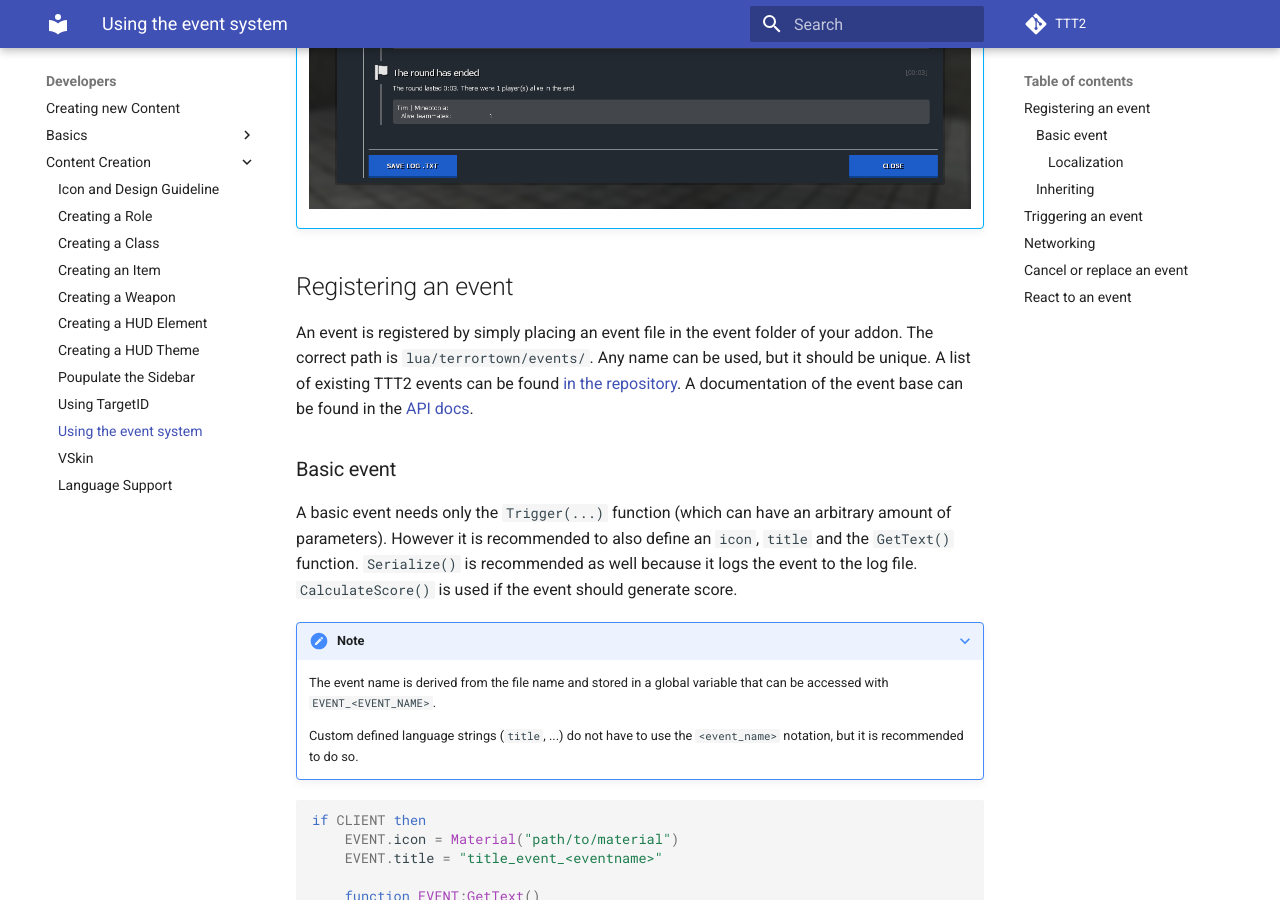
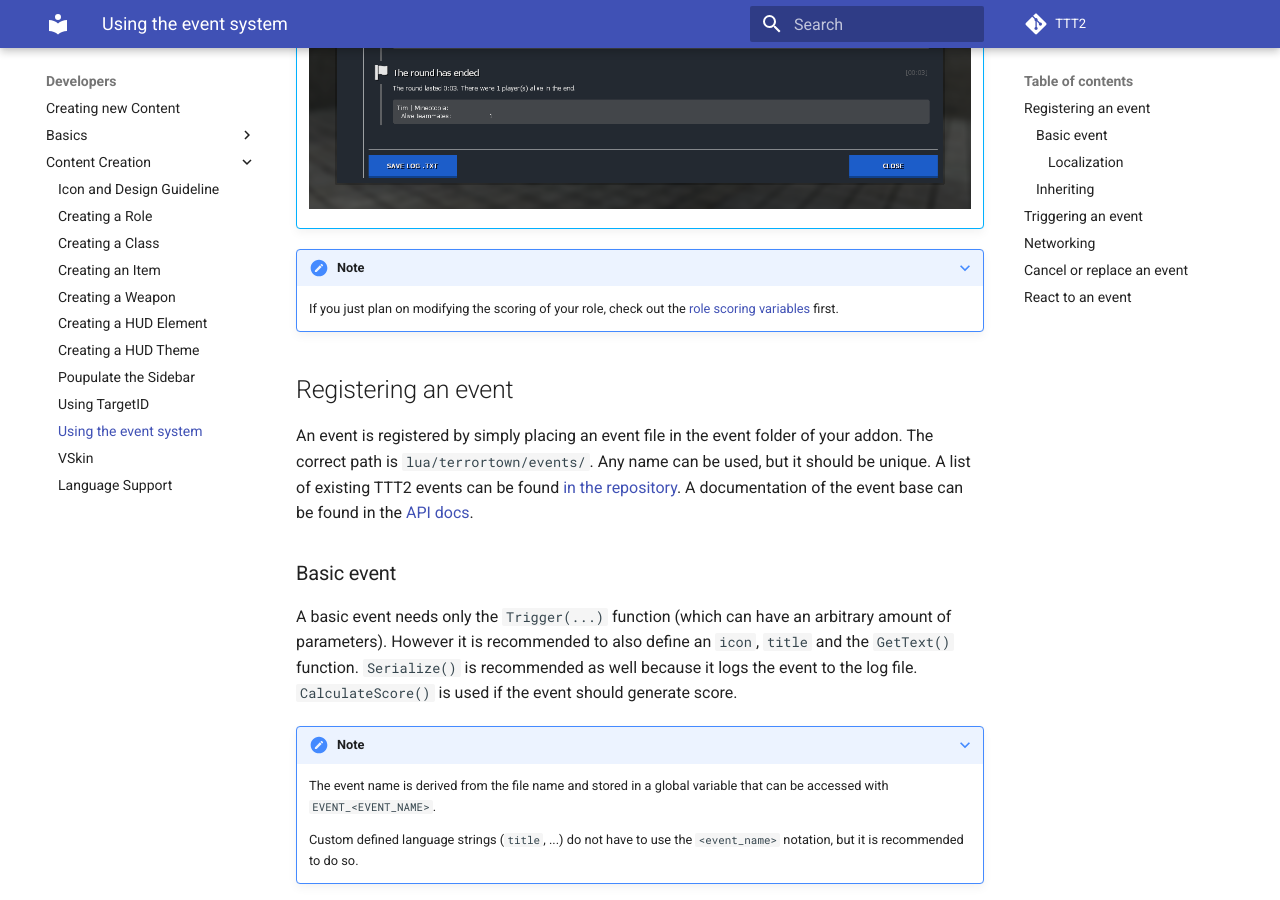
Before and after one commit to TTT-2/docs, an MkDocs documentation site: the page built from docs/developers/content-creation/using-event-system.md, in a window 1280 px wide and 900 px high, scrolled down 572 px. Built offline with MkDocs 1.6.1 and Material for MkDocs 9.7.7, drawn with Linux system fonts in a browser that asks for light colours; comment, search, counter and statistics services are not loaded.

Commit message:
added note about role variables

```diff
--- a/docs/developers/content-creation/using-event-system.md
+++ b/docs/developers/content-creation/using-event-system.md
@@ -4,6 +4,9 @@ The event system is a powerful feature of TTT2 that allows content creators to d
 
 ???+ abstract "Round end screen with events"
     ![Icon Padding](../../assets/images/article/roundend.png)
+
+???+ note
+    If you just plan on modifying the scoring of your role, check out the [role scoring variables](/developers/content-creation/creatring-a-role/) first.
 
 ## Registering an event
 
```
